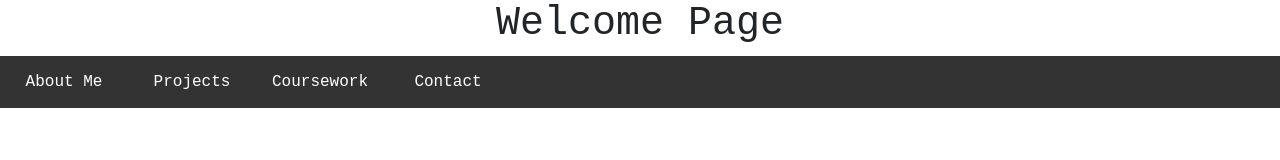
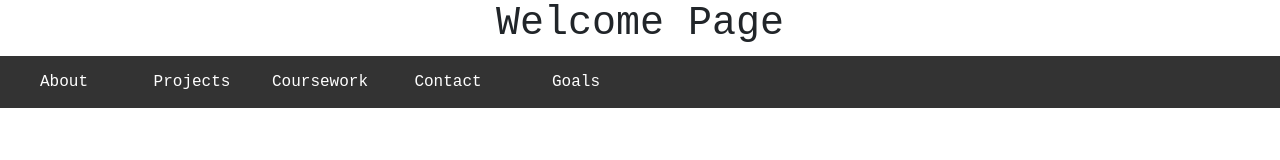
Before and after one commit to auxtin/css-practice, a React (Create React App) app: page / in a window 1280 px wide. Shown: the top 160 px of the page. Built offline with nearby package versions, Linux system fonts and the light colour scheme.

Commit message:
addedmore pages

```diff
--- a/src/Components/Contact.js
+++ b/src/Components/Contact.js
@@ -4,7 +4,8 @@ export default class Contact extends Component {
   render() {
     return (
       <div>
-        Contact Info
+
+
       </div>
     )
   }
--- a/src/Components/header.js
+++ b/src/Components/header.js
@@ -8,7 +8,7 @@ class Header extends Component {
             <ul>
                 <li>
                     <a id='underline' href='/about'>
-                        About Me
+                        About
                     </a>
                 </li>
                 <li>
@@ -26,6 +26,11 @@ class Header extends Component {
                         Contact
                     </a>
                 </li>
+                <li>
+                    <a id='underline' href='/goals'>
+                        Goals
+                    </a>
+                </li>
             </ul>
         </div>
         );
```
Also changed, not shown: src/Components/Goals.js (added).
